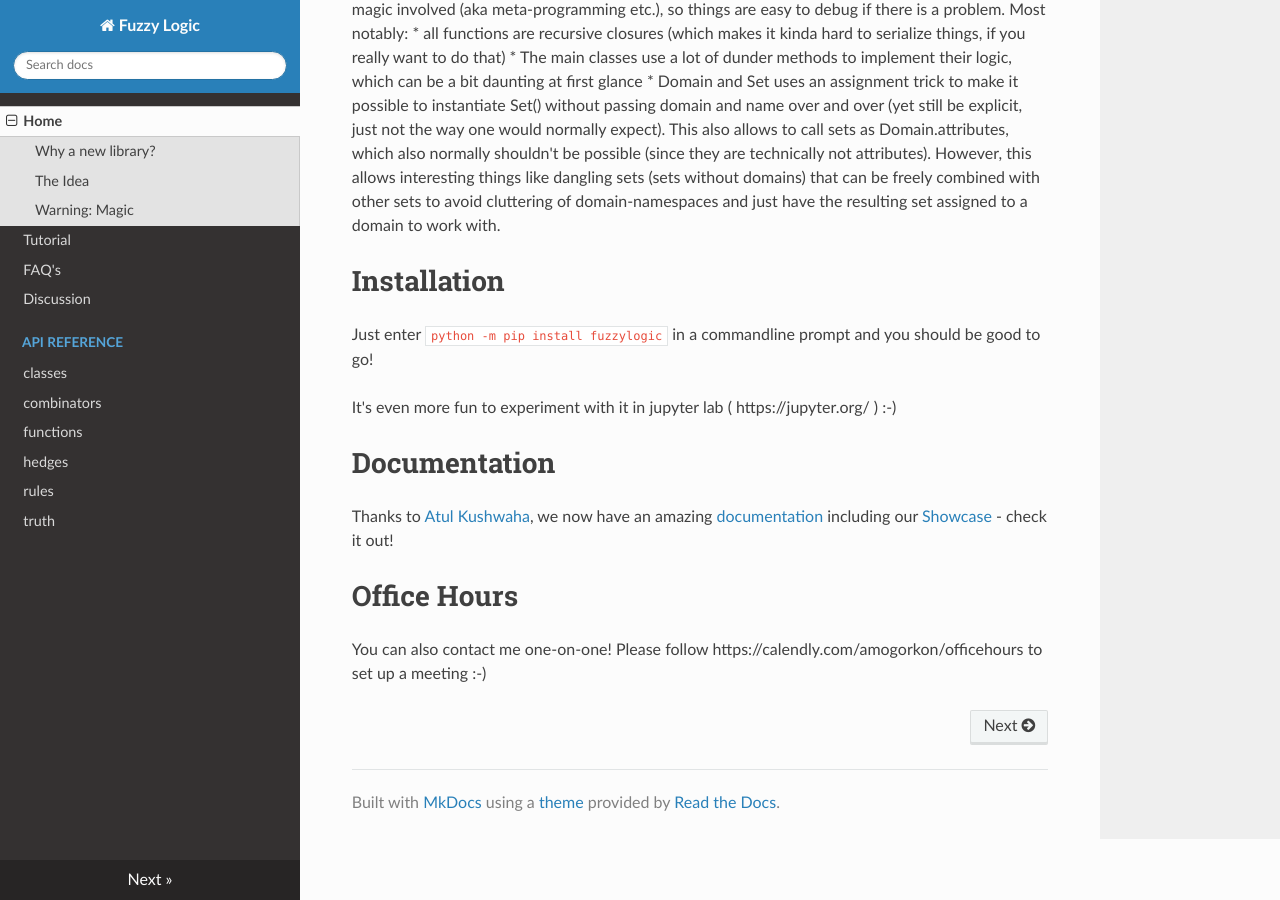
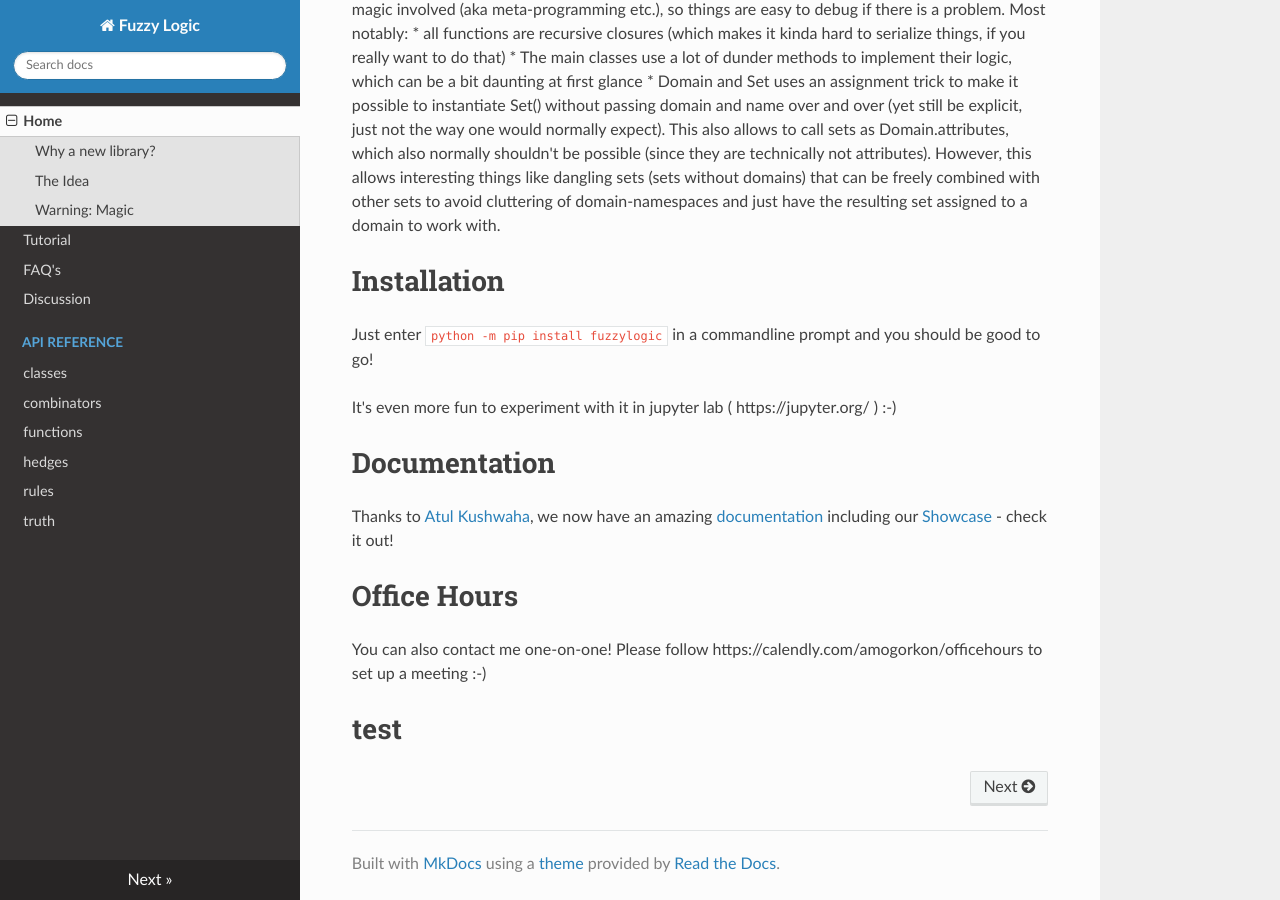
Before and after one commit to Python-Fuzzylogic/fuzzylogic, an MkDocs documentation site: the page built from docs/docs/index.md, in a window 1280 px wide and 900 px high, scrolled down 1466 px. Built offline with MkDocs 1.6.1, drawn with Linux system fonts in a browser that asks for light colours; nearby versions of some CDN libraries.

Commit message:
Update index.md

```diff
--- a/docs/docs/index.md
+++ b/docs/docs/index.md
@@ -37,3 +37,5 @@ Thanks to [Atul Kushwaha](https://github.com/coderatul), we now have an amazing
 
 # Office Hours
 You can also contact me one-on-one! Please follow https://calendly.com/amogorkon/officehours to set up a meeting :-)
+
+# test
```
